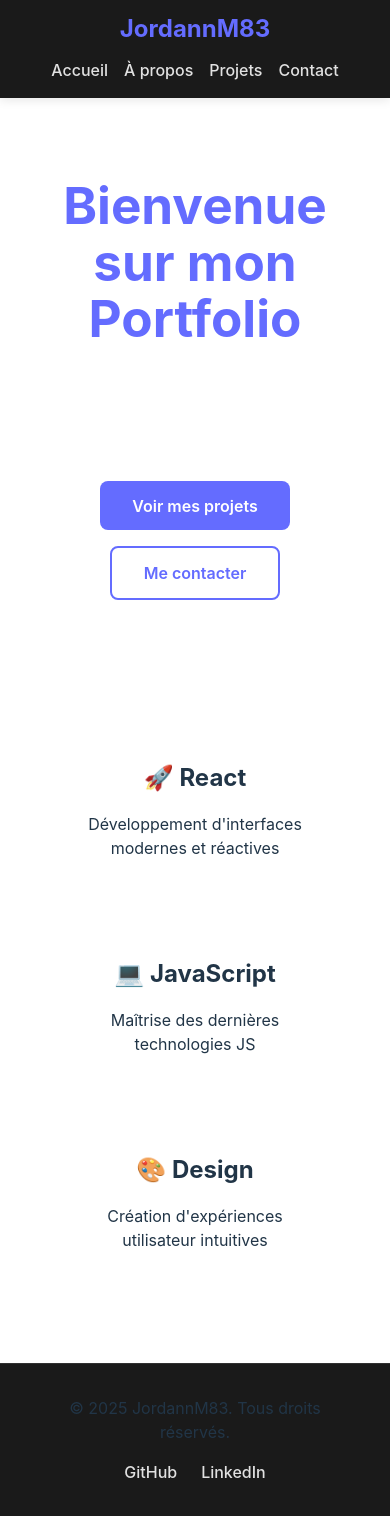
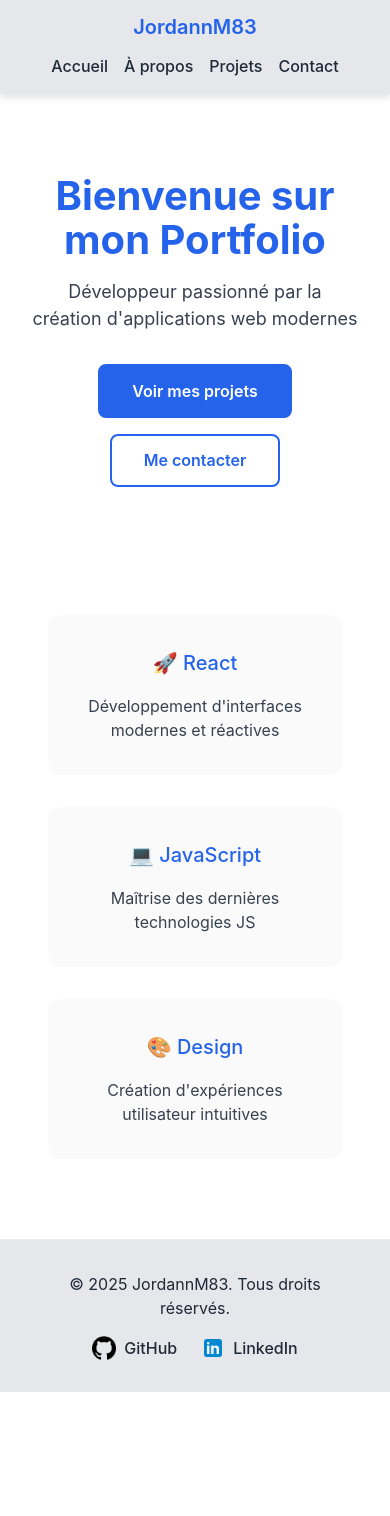
Before and after one commit to JordannM83/JordannM83.github.io, a React (Vite) app: page / in a window 390 px wide. After the commit the page ends 1392 px from the top, so only its background shows below. Built offline with nearby package versions, Linux system fonts and the light colour scheme.

Commit message:
feat: add social media logos and refactor styles for consistency and responsiveness

```diff
--- a/src/App.css
+++ b/src/App.css
@@ -1,25 +1,20 @@
-* {
-  margin: 0;
-  padding: 0;
-  box-sizing: border-box;
-}
-
 .app {
   min-height: 100vh;
+  width: 100%;
   display: flex;
   flex-direction: column;
 }
 
 .main-content {
   flex: 1;
-  padding: 20px;
-  max-width: 1200px;
+  width: 100%;
+  max-width: var(--max-width-content);
   margin: 0 auto;
-  width: 100%;
+  padding: var(--spacing-lg);
 }
 
 @media (max-width: 768px) {
   .main-content {
-    padding: 15px;
+    padding: var(--spacing-sm);
   }
 }
--- a/src/components/Footer.css
+++ b/src/components/Footer.css
@@ -1,12 +1,12 @@
 .footer {
-  background-color: #1a1a1a;
-  padding: 2rem;
+  background-color: var(--color-bg-secondary);
+  padding: var(--spacing-lg);
   margin-top: auto;
   border-top: 1px solid rgba(255, 255, 255, 0.1);
 }
 
 .footer-container {
-  max-width: 1200px;
+  max-width: var(--max-width-content);
   margin: 0 auto;
   display: flex;
   justify-content: space-between;
@@ -15,23 +15,36 @@
 
 .social-links {
   display: flex;
-  gap: 1.5rem;
+  gap: var(--spacing-md);
 }
 
 .social-links a {
-  color: rgba(255, 255, 255, 0.87);
+  color: var(--color-text-primary);
   text-decoration: none;
-  transition: color 0.3s ease;
+  transition: color var(--transition-base);
+  display: flex;
+  align-items: center;
+  gap: var(--spacing-xs);
 }
 
 .social-links a:hover {
-  color: #646cff;
+  color: var(--color-accent);
+}
+
+.social-icon {
+  width: 24px;
+  height: 24px;
+  object-fit: contain;
+}
+
+.social-text {
+  color: var(--color-text-secondary);
 }
 
 @media (max-width: 768px) {
   .footer-container {
     flex-direction: column;
-    gap: 1rem;
+    gap: var(--spacing-sm);
     text-align: center;
   }
 }
--- a/src/components/Footer.jsx
+++ b/src/components/Footer.jsx
@@ -9,9 +9,11 @@ function Footer() {
         <p>&copy; {currentYear} JordannM83. Tous droits réservés.</p>
         <div className="social-links">
           <a href="https://github.com/JordannM83" target="_blank" rel="noopener noreferrer">
+            <img src="/images/github_logo.png" alt="GitHub" className="social-icon" />
             GitHub
           </a>
-          <a href="https://linkedin.com" target="_blank" rel="noopener noreferrer">
+          <a href="https://www.linkedin.com/in/jordann-miso-64a252255/" target="_blank" rel="noopener noreferrer">
+            <img src="/images/linkedin_logo.png" alt="LinkedIn" className="social-icon" />
             LinkedIn
           </a>
         </div>
--- a/src/components/Header.css
+++ b/src/components/Header.css
@@ -1,11 +1,14 @@
 .header {
-  background-color: #1a1a1a;
-  padding: 1rem 2rem;
-  box-shadow: 0 2px 10px rgba(0, 0, 0, 0.1);
+  background-color: var(--color-bg-secondary);
+  padding: var(--spacing-sm) var(--spacing-lg);
+  box-shadow: var(--shadow-md);
+  position: sticky;
+  top: 0;
+  z-index: 100;
 }
 
 .header-container {
-  max-width: 1200px;
+  max-width: var(--max-width-content);
   margin: 0 auto;
   display: flex;
   justify-content: space-between;
@@ -14,37 +17,54 @@
 
 .logo {
   text-decoration: none;
-  color: #646cff;
+  color: var(--color-accent);
 }
 
 .logo h1 {
-  font-size: 1.5rem;
+  font-size: var(--font-size-h3);
   margin: 0;
+  font-weight: 600;
 }
 
 .nav {
   display: flex;
-  gap: 2rem;
+  gap: var(--spacing-lg);
 }
 
 .nav-link {
-  color: rgba(255, 255, 255, 0.87);
+  color: var(--color-text-primary);
   text-decoration: none;
   font-weight: 500;
-  transition: color 0.3s ease;
+  position: relative;
+  transition: color var(--transition-base);
 }
 
 .nav-link:hover {
-  color: #646cff;
+  color: var(--color-accent);
+}
+
+.nav-link::after {
+  content: '';
+  position: absolute;
+  bottom: -4px;
+  left: 0;
+  width: 0;
+  height: 2px;
+  background-color: var(--color-accent);
+  transition: width var(--transition-base);
+}
+
+.nav-link:hover::after {
+  width: 100%;
 }
 
 @media (max-width: 768px) {
   .header-container {
     flex-direction: column;
-    gap: 1rem;
+    gap: var(--spacing-sm);
   }
 
   .nav {
-    gap: 1rem;
+    gap: var(--spacing-sm);
   }
 }
--- a/src/index.css
+++ b/src/index.css
@@ -1,11 +1,76 @@
+* {
+  margin: 0;
+  padding: 0;
+  box-sizing: border-box;
+}
+
 :root {
-  font-family: Inter, system-ui, Avenir, Helvetica, Arial, sans-serif;
+  /* Couleurs principales */
+  --color-primary: #0F172A;        /* Bleu nuit */
+  --color-accent: #2563EB;         /* Bleu accent */
+
+  /* Couleurs secondaires */
+  --color-gray-light: #E5E7EB;     /* Gris clair */
+  --color-gray-dark: #374151;      /* Gris foncé */
+
+  /* Couleur d'accent */
+  --color-success: #22C55E;        /* Vert tech */
+
+  /* Couleurs de texte */
+  --color-text-primary: #E5E7EB;
+  --color-text-secondary: #9CA3AF;
+  --color-text-dark: #1F2937;
+
+  /* Couleurs de fond */
+  --color-bg-primary: #020617;     /* Fond dark */
+  --color-bg-secondary: #0F172A;
+  --color-bg-card: rgba(255, 255, 255, 0.05);
+  --color-bg-card-hover: rgba(255, 255, 255, 0.08);
+
+  /* Typographie */
+  --font-primary: Inter, system-ui, Avenir, Helvetica, Arial, sans-serif;
+  --font-code: 'JetBrains Mono', 'Fira Code', monospace;
+
+  /* Tailles de texte */
+  --font-size-h1: clamp(2.5rem, 5vw, 3rem);    /* 40-48px */
+  --font-size-h2: clamp(1.75rem, 3vw, 2rem);   /* 28-32px */
+  --font-size-h3: clamp(1.25rem, 2vw, 1.375rem); /* 20-22px */
+  --font-size-base: 1rem;                       /* 16px */
+  --font-size-large: 1.125rem;                  /* 18px */
+
+  /* Espacements */
+  --spacing-xs: 0.5rem;
+  --spacing-sm: 1rem;
+  --spacing-md: 1.5rem;
+  --spacing-lg: 2rem;
+  --spacing-xl: 3rem;
+  --spacing-2xl: 4rem;
+
+  /* Border radius */
+  --radius-sm: 6px;
+  --radius-md: 8px;
+  --radius-lg: 12px;
+  --radius-full: 9999px;
+
+  /* Ombres */
+  --shadow-sm: 0 1px 2px rgba(0, 0, 0, 0.05);
+  --shadow-md: 0 4px 6px rgba(0, 0, 0, 0.1);
+  --shadow-lg: 0 10px 30px rgba(37, 99, 235, 0.2);
+
+  /* Transitions */
+  --transition-fast: 200ms ease;
+  --transition-base: 300ms ease;
+
+  /* Layout */
+  --max-width-content: 1200px;
+
+  font-family: var(--font-primary);
   line-height: 1.5;
   font-weight: 400;
 
   color-scheme: light dark;
-  color: rgba(255, 255, 255, 0.87);
-  background-color: #242424;
+  color: var(--color-text-primary);
+  background-color: var(--color-bg-primary);
 
   font-synthesis: none;
   text-rendering: optimizeLegibility;
@@ -13,33 +78,49 @@
   -moz-osx-font-smoothing: grayscale;
 }
 
-body {
-  margin: 0;
-  display: flex;
-  place-items: center;
-  min-width: 320px;
+html, body, #root {
+  width: 100%;
   min-height: 100vh;
 }
 
+body {
+  margin: 0;
+  padding: 0;
+  min-width: 320px;
+  min-height: 100vh;
+  width: 100%;
+}
+
 h1 {
-  font-size: 3.2em;
+  font-size: var(--font-size-h1);
   line-height: 1.1;
+  font-weight: 700;
+}
+
+h2 {
+  font-size: var(--font-size-h2);
+  font-weight: 600;
+}
+
+h3 {
+  font-size: var(--font-size-h3);
+  font-weight: 500;
 }
 
 button {
-  border-radius: 8px;
+  border-radius: var(--radius-md);
   border: 1px solid transparent;
   padding: 0.6em 1.2em;
-  font-size: 1em;
+  font-size: var(--font-size-base);
   font-weight: 500;
   font-family: inherit;
-  background-color: #1a1a1a;
+  background-color: var(--color-bg-secondary);
   cursor: pointer;
-  transition: border-color 0.25s;
+  transition: all var(--transition-base);
 }
 
 button:hover {
-  border-color: #646cff;
+  border-color: var(--color-accent);
 }
 
 button:focus,
@@ -49,23 +130,31 @@ button:focus-visible {
 
 a {
   font-weight: 500;
-  color: #646cff;
+  color: var(--color-accent);
   text-decoration: inherit;
+  transition: color var(--transition-base);
 }
 
 a:hover {
-  color: #535bf2;
+  color: #3B82F6;
 }
 
 @media (prefers-color-scheme: light) {
   :root {
-    color: #213547;
+    --color-bg-primary: #ffffff;
+    --color-bg-secondary: var(--color-gray-light);
+    --color-text-primary: var(--color-text-dark);
+    --color-text-secondary: var(--color-gray-dark);
+    --color-bg-card: rgba(0, 0, 0, 0.02);
+    --color-bg-card-hover: rgba(0, 0, 0, 0.05);
+
+    color: var(--color-text-dark);
     background-color: #ffffff;
   }
   a:hover {
-    color: #747bff;
+    color: #1D4ED8;
   }
   button {
-    background-color: #f9f9f9;
+    background-color: var(--color-gray-light);
   }
 }
--- a/src/pages/About.css
+++ b/src/pages/About.css
@@ -1,44 +1,51 @@
 .about {
-  padding: 2rem;
+  padding: var(--spacing-lg);
 }
 
 .about h1 {
   text-align: center;
-  margin-bottom: 3rem;
-  color: #646cff;
+  margin-bottom: var(--spacing-xl);
+  color: var(--color-accent);
 }
 
 .about-section {
-  margin-bottom: 3rem;
+  margin-bottom: var(--spacing-xl);
 }
 
 .about-section h2 {
-  margin-bottom: 1rem;
-  color: rgba(255, 255, 255, 0.87);
+  margin-bottom: var(--spacing-sm);
+  color: var(--color-text-primary);
 }
 
 .about-section p {
   line-height: 1.8;
-  color: rgba(255, 255, 255, 0.7);
-  font-size: 1.1rem;
+  color: var(--color-text-secondary);
+  font-size: var(--font-size-large);
 }
 
 .skills-grid {
   display: grid;
   grid-template-columns: repeat(auto-fit, minmax(250px, 1fr));
-  gap: 2rem;
-  margin-top: 2rem;
+  gap: var(--spacing-lg);
+  margin-top: var(--spacing-lg);
 }
 
 .skill-item {
-  background-color: rgba(255, 255, 255, 0.05);
-  padding: 1.5rem;
-  border-radius: 12px;
+  background-color: var(--color-bg-card);
+  padding: var(--spacing-md);
+  border-radius: var(--radius-lg);
+  border: 1px solid rgba(255, 255, 255, 0.05);
+  transition: transform var(--transition-base), box-shadow var(--transition-base);
+}
+
+.skill-item:hover {
+  transform: translateY(-3px);
+  box-shadow: var(--shadow-lg);
 }
 
 .skill-item h3 {
-  margin-bottom: 1rem;
-  color: #646cff;
+  margin-bottom: var(--spacing-sm);
+  color: var(--color-accent);
 }
 
 .skill-item ul {
@@ -47,8 +54,8 @@
 }
 
 .skill-item li {
-  padding: 0.5rem 0;
-  color: rgba(255, 255, 255, 0.7);
+  padding: var(--spacing-xs) 0;
+  color: var(--color-text-secondary);
   border-bottom: 1px solid rgba(255, 255, 255, 0.1);
 }
 
@@ -58,7 +65,7 @@
 
 @media (max-width: 768px) {
   .about {
-    padding: 1rem;
+    padding: var(--spacing-sm);
   }
 
   .skills-grid {
--- a/src/pages/Home.css
+++ b/src/pages/Home.css
@@ -1,56 +1,60 @@
 .home {
-  padding: 2rem 0;
+  padding: var(--spacing-lg) 0;
 }
 
 .hero {
   text-align: center;
-  padding: 4rem 2rem;
-  margin-bottom: 4rem;
+  padding: var(--spacing-2xl) var(--spacing-lg);
+  margin-bottom: var(--spacing-2xl);
 }
 
 .hero h1 {
-  margin-bottom: 1rem;
-  color: #646cff;
+  margin-bottom: var(--spacing-sm);
+  color: var(--color-accent);
 }
 
 .subtitle {
-  font-size: 1.2rem;
-  margin-bottom: 2rem;
-  color: rgba(255, 255, 255, 0.7);
+  font-size: var(--font-size-large);
+  margin-bottom: var(--spacing-lg);
+  color: var(--color-text-secondary);
 }
 
 .cta-buttons {
   display: flex;
-  gap: 1rem;
+  gap: var(--spacing-sm);
   justify-content: center;
   flex-wrap: wrap;
 }
 
 .btn {
   padding: 0.8rem 2rem;
-  border-radius: 8px;
+  border-radius: var(--radius-md);
   text-decoration: none;
   font-weight: 600;
-  transition: all 0.3s ease;
+  transition: all var(--transition-base);
 }
 
 .btn-primary {
-  background-color: #646cff;
+  background-color: var(--color-accent);
   color: white;
+  border: 2px solid var(--color-accent);
 }
 
 .btn-primary:hover {
-  background-color: #535bf2;
+  background-color: #1D4ED8;
+  border-color: #1D4ED8;
   transform: translateY(-2px);
+  box-shadow: var(--shadow-lg);
 }
 
 .btn-secondary {
-  border: 2px solid #646cff;
-  color: #646cff;
+  border: 2px solid var(--color-accent);
+  color: var(--color-accent);
+  background-color: transparent;
 }
 
 .btn-secondary:hover {
-  background-color: #646cff;
+  background-color: var(--color-accent);
   color: white;
   transform: translateY(-2px);
 }
@@ -58,31 +62,37 @@
 .features {
   display: grid;
   grid-template-columns: repeat(auto-fit, minmax(250px, 1fr));
-  gap: 2rem;
-  padding: 2rem;
+  gap: var(--spacing-lg);
+  padding: var(--spacing-lg);
 }
 
 .feature-card {
-  background-color: rgba(255, 255, 255, 0.05);
-  padding: 2rem;
-  border-radius: 12px;
+  background-color: var(--color-bg-card);
+  padding: var(--spacing-lg);
+  border-radius: var(--radius-lg);
   text-align: center;
-  transition: transform 0.3s ease;
+  transition: transform var(--transition-base), background-color var(--transition-base);
+  border: 1px solid rgba(255, 255, 255, 0.05);
 }
 
 .feature-card:hover {
   transform: translateY(-5px);
-  background-color: rgba(255, 255, 255, 0.08);
+  background-color: var(--color-bg-card-hover);
 }
 
 .feature-card h3 {
-  font-size: 1.5rem;
-  margin-bottom: 1rem;
+  font-size: var(--font-size-h3);
+  margin-bottom: var(--spacing-sm);
+  color: var(--color-accent);
+}
+
+.feature-card p {
+  color: var(--color-text-secondary);
 }
 
 @media (max-width: 768px) {
   .hero {
-    padding: 2rem 1rem;
+    padding: var(--spacing-lg) var(--spacing-sm);
   }
 
   .features {
```
Also changed, not shown: src/pages/Contact.css (+47 -34 lines), src/pages/Projects.css (+29 -22 lines), public/images/github_logo.png (added), public/images/linkedin_logo.png (added).
